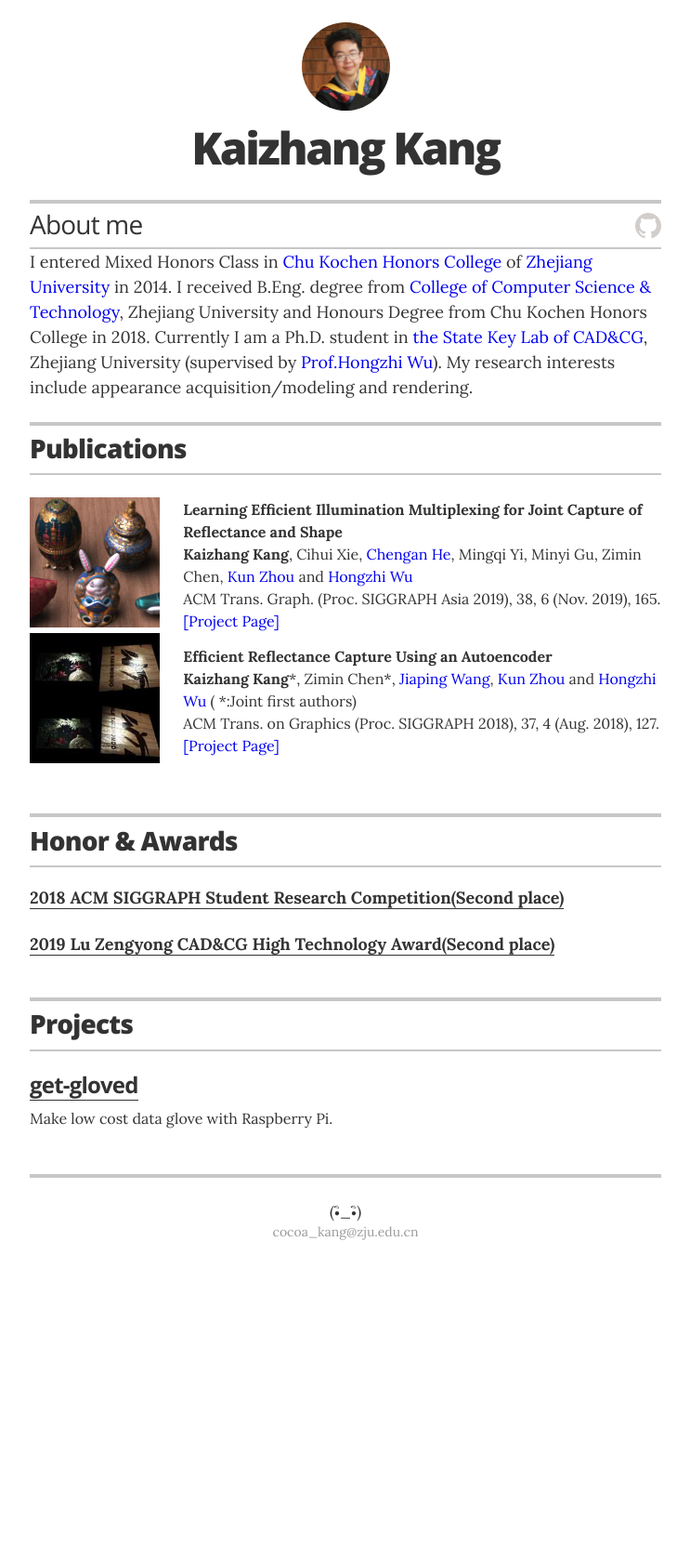
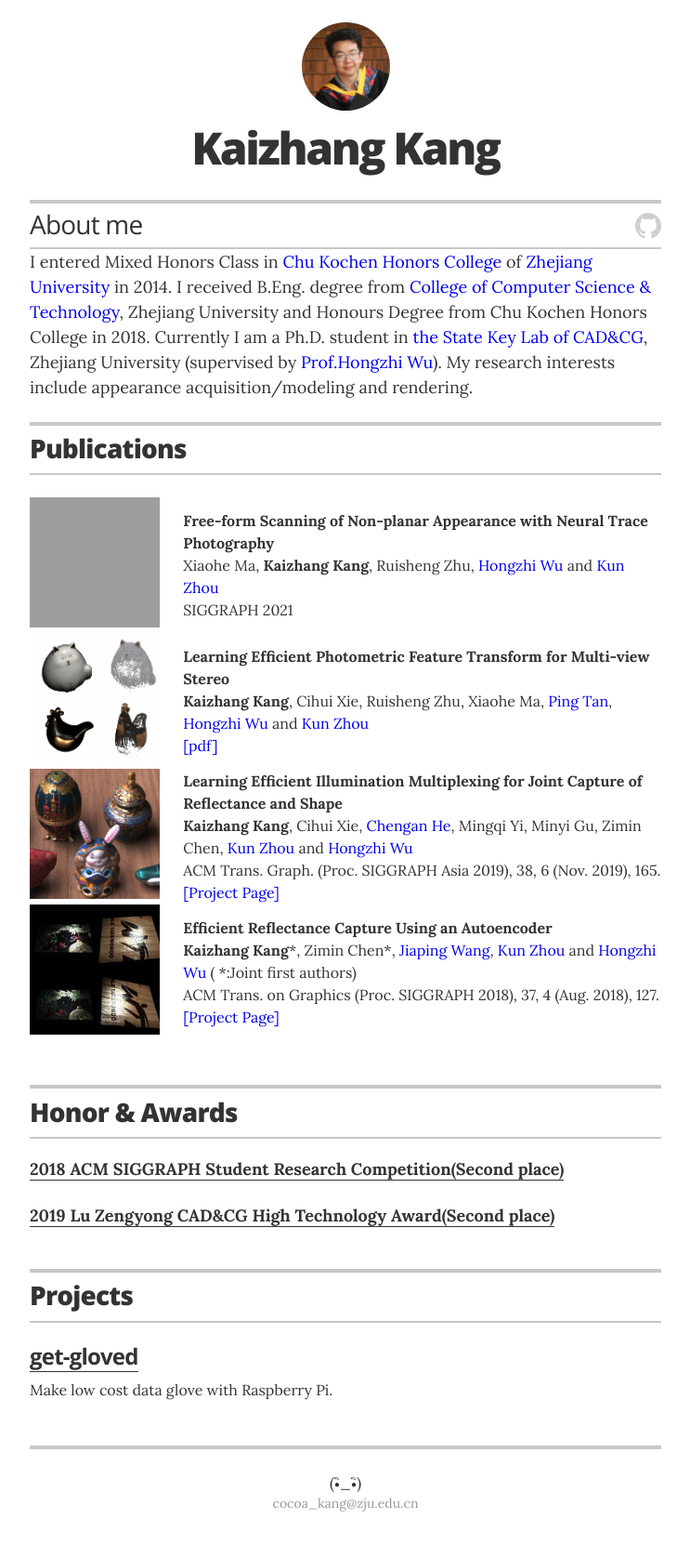
Before and after one commit to cocoakang/cocoakang.github.io, a Jekyll site: the page built from index.html, in a window 1280 px wide. Shown: the whole page at 93% size, without its empty margins (268-1011 px from the left). Built offline with Jekyll 4.4.1, drawn with Linux system fonts in a browser that asks for light colours; before the commit the page ends 1384 px from its top, so only the background shows below that; grey boxes are pictures that could not be loaded.

Commit message:
add newest publications

```diff
--- a/_data/publications.yml
+++ b/_data/publications.yml
@@ -1,5 +1,23 @@
 # Projects
 # uncomment the urls if you wish to display them, and add your own URL
+
+# Learning Efficient Illumination Multiplexing for Joint Capture of Reflectance and Shape
+- project_name: Free-form Scanning of Non-planar Appearance with Neural Trace Photography
+  teaser_img: images/handhe.png
+  authors: Xiaohe Ma, <b>Kaizhang Kang</b>, Ruisheng Zhu, <a href=http://www.cad.zju.edu.cn/home/hwu/>Hongzhi Wu</a> and <a href=http://kunzhou.net/>Kun Zhou</a>
+  platform: SIGGRAPH 2021
+  # ACM Trans. Graph. (Proc. SIGGRAPH Asia 2019), 38, 6 (Nov. 2019), 165.
+  # project_page_url: http://www.cad.zju.edu.cn/home/hwu/publications/jointcap/project.html
+  # description:
+
+# Learning Efficient Illumination Multiplexing for Joint Capture of Reflectance and Shape
+- project_name: Learning Efficient Photometric Feature Transform for Multi-view Stereo
+  teaser_img: images/dift.png
+  authors: <b>Kaizhang Kang</b>, Cihui Xie, Ruisheng Zhu, Xiaohe Ma, <a href=https://www.cs.sfu.ca/~pingtan/>Ping Tan</a>, <a href=http://www.cad.zju.edu.cn/home/hwu/>Hongzhi Wu</a> and <a href=http://kunzhou.net/>Kun Zhou</a>
+  # platform: ACM Trans. Graph. (Proc. SIGGRAPH Asia 2019), 38, 6 (Nov. 2019), 165.
+  pdf_link: https://arxiv.org/abs/2103.14794
+  # project_page_url: http://www.cad.zju.edu.cn/home/hwu/publications/jointcap/project.html
+  # description:
 
 # Learning Efficient Illumination Multiplexing for Joint Capture of Reflectance and Shape
 - project_name: Learning Efficient Illumination Multiplexing for Joint Capture of Reflectance and Shape
--- a/_layouts/resume.html
+++ b/_layouts/resume.html
@@ -138,7 +138,14 @@
                               {% if publication.project_page_url %}
                               <a href="{{ publication.project_page_url }}">[Project Page]</a>
                               {% else %}
-                              <a>[Project Page]</a>
+                              <!-- <a>[Project Page]</a> -->
+                              {% endif %}
+                          </p>
+                          <p class="MsoNormal">
+                              {% if publication.pdf_link %}
+                              <a href="{{ publication.pdf_link }}">[pdf]</a>
+                              {% else %}
+                              <!-- <a>[pdf]</a> -->
                               {% endif %}
                           </p>
                       </td>
```
Also changed, not shown: images/dift.png (added), 1 other file.
